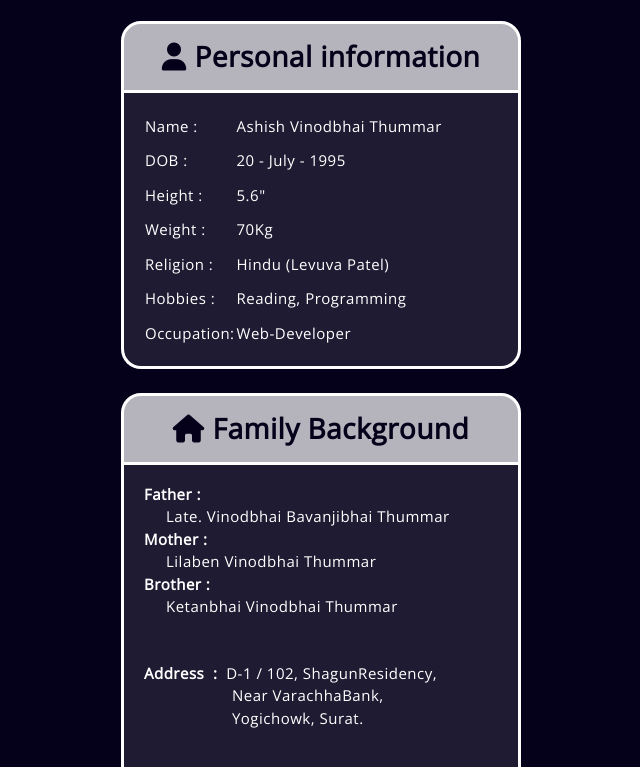
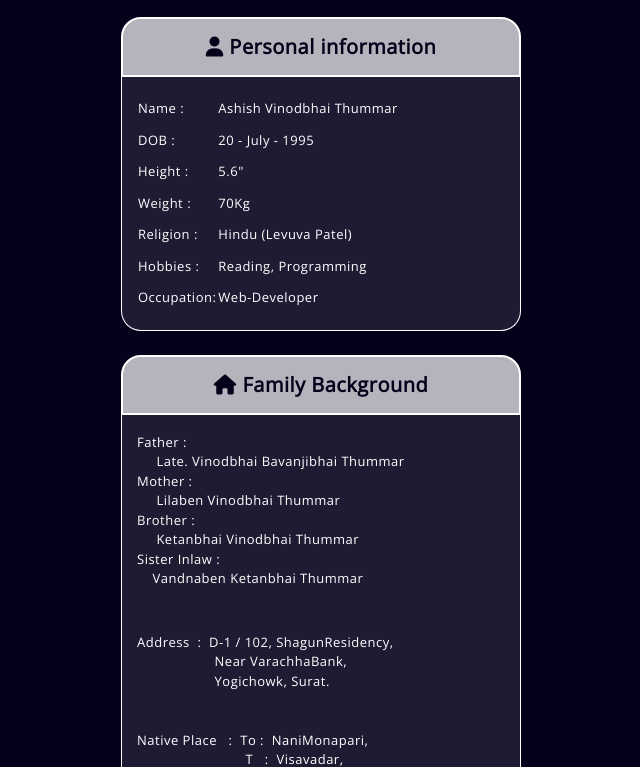
Before and after one commit to Ashuvt/biodata.github.io, a plain HTML site: page index.html in a window 1280 px wide. Shown: the part 273-1040 px from the top of the page, without its empty margins (319-959 px from the left). Drawn offline with nearby package versions, Linux system fonts and the light colour scheme.

Commit message:
minor finishing

```diff
--- a/index.html
+++ b/index.html
@@ -119,7 +119,9 @@
 <span>Mother :</span>
      Lilaben Vinodbhai Thummar
 <span>Brother :</span>
-     Ketanbhai Vinodbhai Thummar</p></pre>
+     Ketanbhai Vinodbhai Thummar
+<span>Sister Inlaw :</span>
+    Vandnaben Ketanbhai Thummar</p></pre>
 
                     <br />
                     <pre><p><span>Address  :</span>  D-1 / 102, ShagunResidency,
--- a/style.css
+++ b/style.css
@@ -1,146 +1,140 @@
-@import url('https://fonts.googleapis.com/css2?family=Comforter&family=Josefin+Sans:wght@300&family=Montserrat&family=Open+Sans&display=swap');
+@import url("https://fonts.googleapis.com/css2?family=Comforter&family=Josefin+Sans:wght@300&family=Montserrat&family=Open+Sans&display=swap");
 
-
-
-:root{
-    --light:#e1dcdb;
-    --dark:#06011b;
-    --first:#3c3c35;
-    --white:#fff;
-
+:root {
+  --light: #e1dcdb;
+  --dark: #06011b;
+  --first: #3c3c35;
+  --white: #fff;
 }
-*{
-    font-family: 'Open Sans', sans-serif;
+* {
+  font-family: "Open Sans", sans-serif;
   letter-spacing: 0.5px;
 }
-.col{
-    width:100%;
+.col {
+  width: 100%;
   display: flex;
   justify-content: center;
-    padding:0px;
+  padding: 0px;
 }
-.canvas{
-    margin:0;
-    width:100%;
-    background-color:var(--dark);
-    padding-bottom:20px;
+.canvas {
+  margin: 0;
+  width: 100%;
+  background-color: var(--dark);
+  padding-bottom: 20px;
 }
-.canvas .row{
-width:100%;
+.canvas .row {
+  width: 100%;
   display: flex;
   flex-direction: column;
   justify-content: center;
   align-items: center;
-margin:0px;
-padding:0px;
+  margin: 0px;
+  padding: 0px;
 }
 
-.social{
-    width:400px;
+.social {
+  width: 400px;
   background-color: rgba(255, 255, 255, 0.1);
-    border:3px solid #fff;
+  border: 1px solid #fff;
   border-radius: 20px;
 }
 
-.social .box{
-    width:300px;
-    padding:13px 0;
+.social .box {
+  width: 300px;
+  padding: 13px 0;
   align-items: center;
 }
 
-.social .box i{
-    font-size:30px;
-    color:#fff;
+.social .box i {
+  font-size:25px;
+  color: #fff;
 }
 
-.social .box a{
+.social .box a {
   display: flex;
   justify-content: center;
   align-items: center;
   text-decoration: none;
-    width:40px;
-    height:40px;
+  width: 40px;
+  height: 40px;
 }
-.social .box a:hover{
-    color:var(--light);
+.social .box a:hover {
+  color: var(--light);
 }
-.sec1 .image{
-    width:150px;
-    height:150px;
+.sec1 .image {
+  width: 150px;
+  height: 150px;
   border-radius: 50%;
   display: flex;
   justify-content: center;
   align-items: center;
 }
 
-.sec1 .image img{
-    width:150px;
-    height:150px;
+.sec1 .image img {
+  width: 150px;
+  height: 150px;
   border-radius: 50%;
-    border:10px solid rgba(255, 255, 255, 0.7);
+  border: 2px solid rgba(255, 255, 255, 0.7);
 }
 
-.title{
-    width:400px;
-    background-color:rgba(255, 255, 255, 0.7);
-    color:#fff;
-    border:3px solid #fff;
+.title {
+  width: 400px;
+  background-color: rgba(255, 255, 255, 0.7);
+  color: #fff;
+  border: 2px solid #fff;
   border-radius: 20px 20px 0 0;
 }
-.title h3{
-    color:var(--dark);
+.title h3 {
+    font-size:20px;
+    line-height: 24px;
+  color: var(--dark);
   font-weight: bolder;
 }
- .card2{
-    width:400px;
-    background-color:rgba(255, 255, 255, 0.1);
-    border:3px solid #fff;
-    border-radius:0 0 20px 20px;
-    color:#fff;
-    padding-left: 20px;
-    border-top:none;
-
+.card2 {
+  width: 400px;
+  background-color: rgba(255, 255, 255, 0.1);
+  border: 1px solid #fff;
+  border-radius: 0 0 20px 20px;
+  color: #fff;
+  padding: 15px;
+  border-top: none;
 }
 
-.sec2 .card2 p{
-    font-size:15px;
-    margin:5px 0 5px;
+.sec2 .card2 p {
+  font-size: 13px;
+  margin: 5px 0 5px;
 }
 
-.card2 p{
-    color:#fff;
-    font-size:15px;
-    margin:2px 0;
+.card2 p {
+  color: #fff;
+  font-size: 13px;
+  margin: 2px 0;
 }
 
-.footer i{
+.footer i {
   font-size: 25px;
-margin-right:10px;
+  margin-right: 10px;
 }
 
-.footer p{
-    margin:0;
+.footer p {
+  margin: 0;
 }
-.footer .data{
+.footer .data {
   display: flex;
   align-items: center;
 }
 
-.outer{
-    height:20px;
-    width:400px;
+.outer {
+  height: 20px;
+  width: 400px;
   background-color: white;
   display: flex;
   justify-content: center;
   align-items: center;
 }
 
-.inner{
-    width:70%;
-    height:5px;
-    background-color:var(--dark);
+.inner {
+  width: 70%;
+  height:2px;
+  background-color: var(--dark);
 }
-
-span{
-    font-weight:bold;
-}
```
Lines whose indentation alone changed are shown as unchanged.
